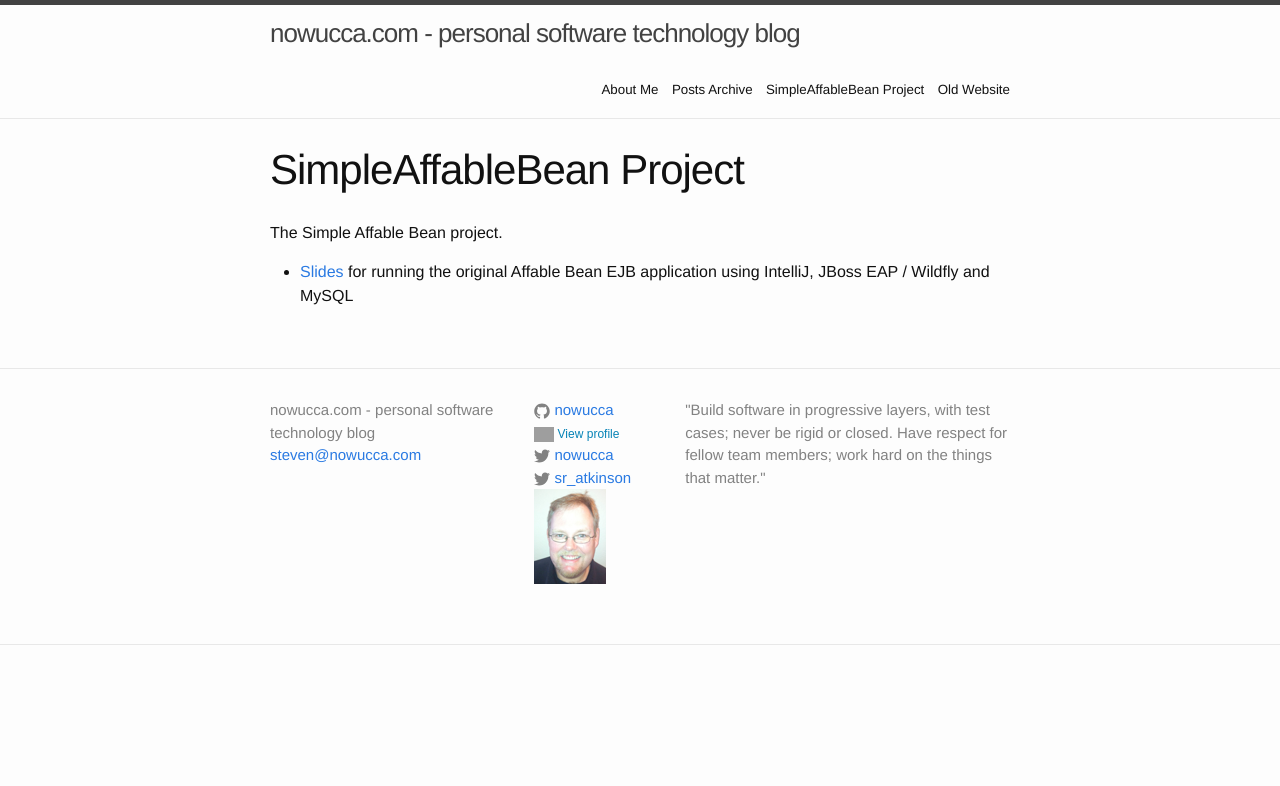
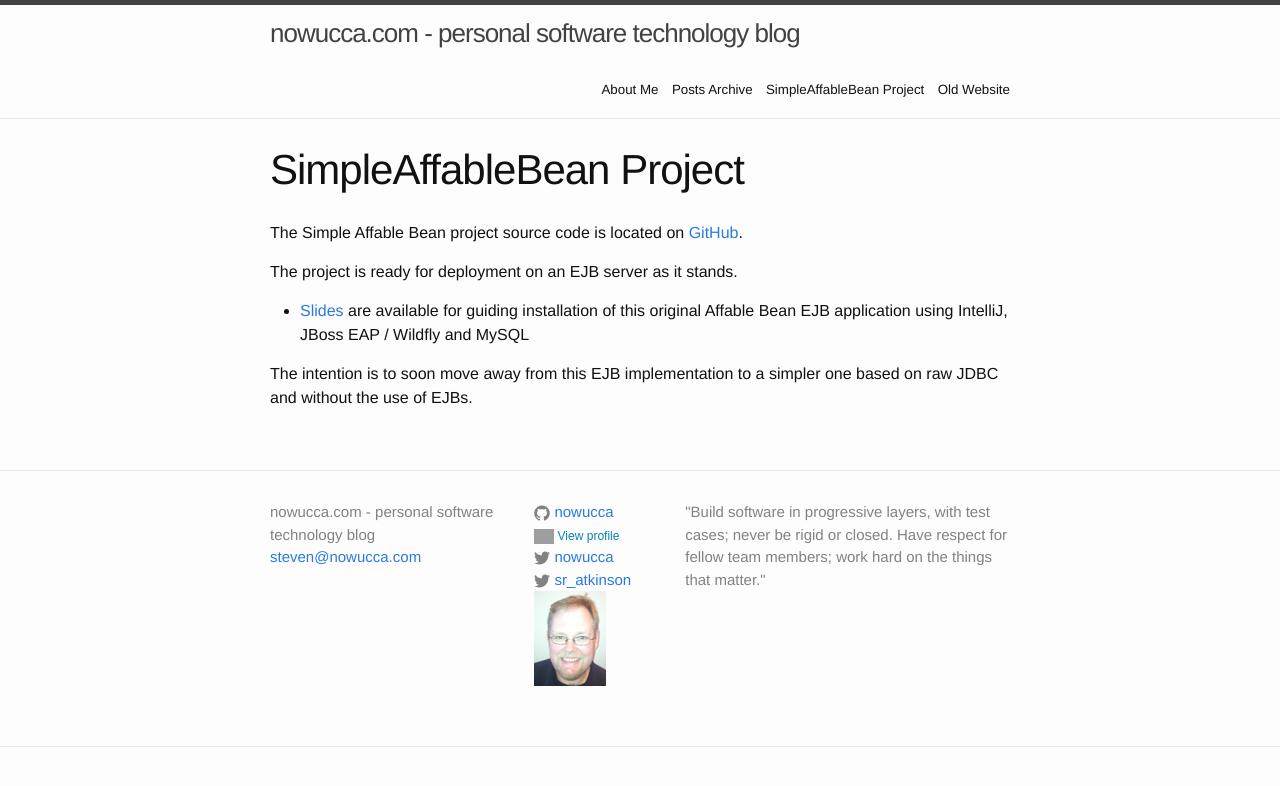
Before and after one commit to nowucca/nowucca.github.io, a Jekyll site: the page built from SimpleAffableBean/index.md, in a window 1280 px wide. Shown: the top 786 px of the page. Built offline with Jekyll 4.4.1, drawn with Linux system fonts in a browser that asks for light colours; grey boxes are pictures that could not be loaded.

Commit message:
Link back to the github project for completeness

```diff
--- a/SimpleAffableBean/index.md
+++ b/SimpleAffableBean/index.md
@@ -3,8 +3,12 @@ layout: page
 title: SimpleAffableBean Project
 permalink: /SimpleAffableBean/
 ---
-The Simple Affable Bean project.
+The Simple Affable Bean project source code is located on [GitHub][2].
 
-* [Slides][1] for running the original Affable Bean EJB application using IntelliJ, JBoss EAP / Wildfly and MySQL
+The project is ready for deployment on an EJB server as it stands.
+* [Slides][1] are available for guiding installation of this original Affable Bean EJB application using IntelliJ, JBoss EAP / Wildfly and MySQL
+
+The intention is to soon move away from this EJB implementation to a simpler one based on raw JDBC and without the use of EJBs.
 
 [1]: /SimpleAffableBean/docs/intellij-jboss-setup.pdf
+[2]: http://github.com/nowucca/SimpleAffableBean
```
